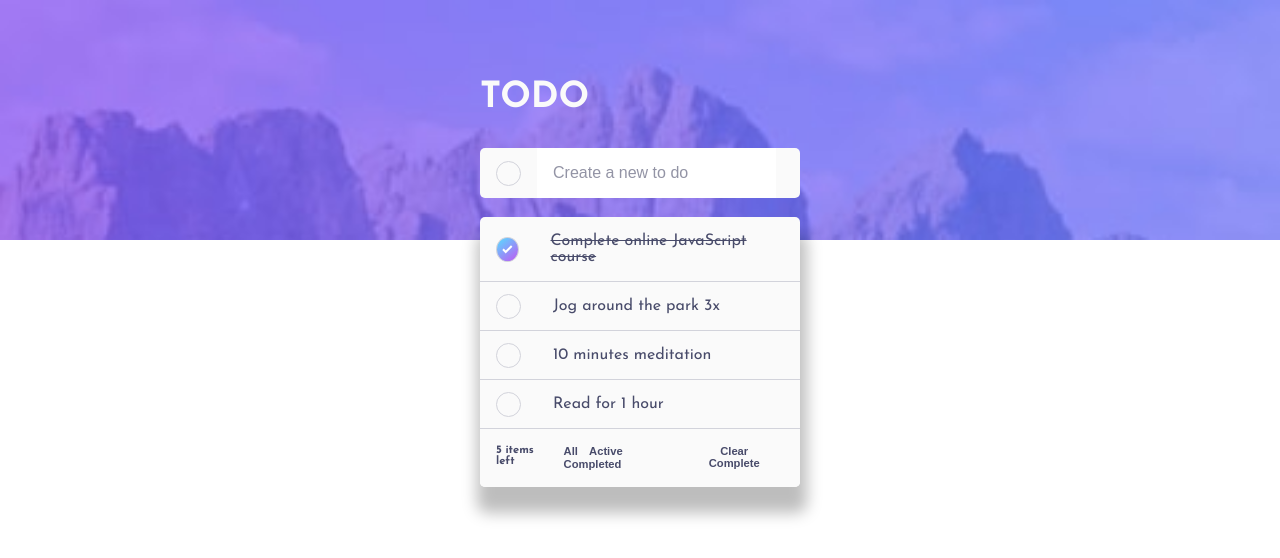
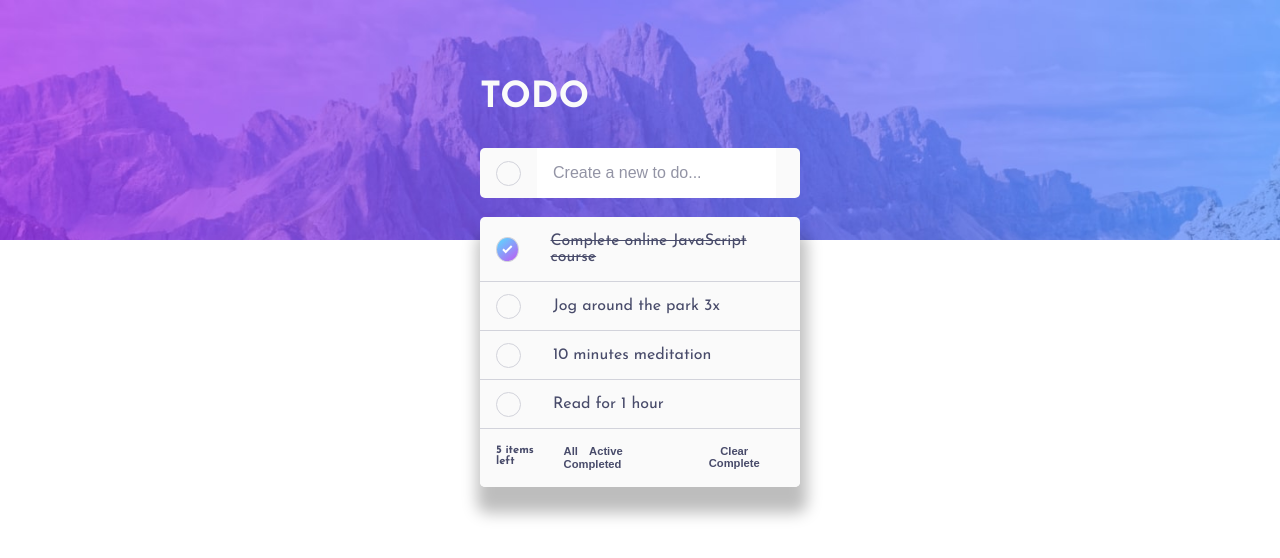
Before and after one commit to mariamoraan/to-do-app, a React (Create React App) app: page / in a window 1280 px wide. Shown: the top 558 px of the page. Built offline with nearby package versions, Linux system fonts and the light colour scheme.

Commit message:
Some format problems solved [background image, input placeholder]

```diff
--- a/package.json
+++ b/package.json
@@ -9,7 +9,7 @@
     "dev": "webpack --mode development",
     "start": "webpack-dev-server  --mode development",
     "predeploy": "npm run build",
-    "deploy": "gh-pages -d build"
+    "deploy": "gh-pages -d dist"
   },
   "repository": {
     "type": "git",
@@ -21,7 +21,7 @@
   "bugs": {
     "url": "https://github.com/mia-moran/to-do-app"
   },
-  "homepage": "https://github.com/mia-moran/to-do-app#readme",
+  "homepage": "http://mia-moran.github.io/to-do-app",
   "dependencies": {
     "react": "^17.0.2",
     "react-dom": "^17.0.2",
--- a/src/components/TaskInput.jsx
+++ b/src/components/TaskInput.jsx
@@ -27,7 +27,7 @@ const TaskInput = () =>{
             onChange={handleChange}
             type="text"
             name="task"
-            placeholder="Create a new to do"
+            placeholder="Create a new to do..."
             className="task-text"/>
             <input type="submit" className="none"/>
         </form>
--- a/src/pages/MyTasks.jsx
+++ b/src/pages/MyTasks.jsx
@@ -14,14 +14,17 @@ import Tasks from '../containers/Tasks';
 
 
 const MyTasks = () =>{
-    const background = desk_lg;
+    var background = desk_lg;
+    console.log(screen.width);
+    screen.width > 600 ? background=desk_lg : background=mob_lg;
+    console.log(background)
     return(
         <div className="MyTasks">
             <header style={{
             backgroundImage: `url(${background})`
             }}>
             </header>
-            <div class="MyTasks-elems">
+            <div className="MyTasks-elems">
                 <h1>TODO</h1>
                 <Tasks />
             </div>
--- a/src/styles/MyTasks.css
+++ b/src/styles/MyTasks.css
@@ -1,6 +1,6 @@
 .MyTasks{
     position: relative;
-    height: 100vh;
+    min-height: 100vh;
 }
 
 header{
@@ -12,9 +12,8 @@ header{
     height: 30vh;
     width: 100%;
     background-size: cover;
-    background-position: center center;
+    background-position: start center;
     background-repeat: no-repeat;
-    background-attachment: fixed;
 }
 h1{
     margin: 0;
--- a/src/styles/global.css
+++ b/src/styles/global.css
@@ -4,7 +4,7 @@
 body{
     padding:0;
     margin: 0;
-    height: 100vh;
+    min-height: 100vh;
     font-size: 18px;
     font-family: 'Josefin Sans', sans-serif;
 }
```
Also changed, not shown: 9 other files (tests, documents, lock files or other folders).
